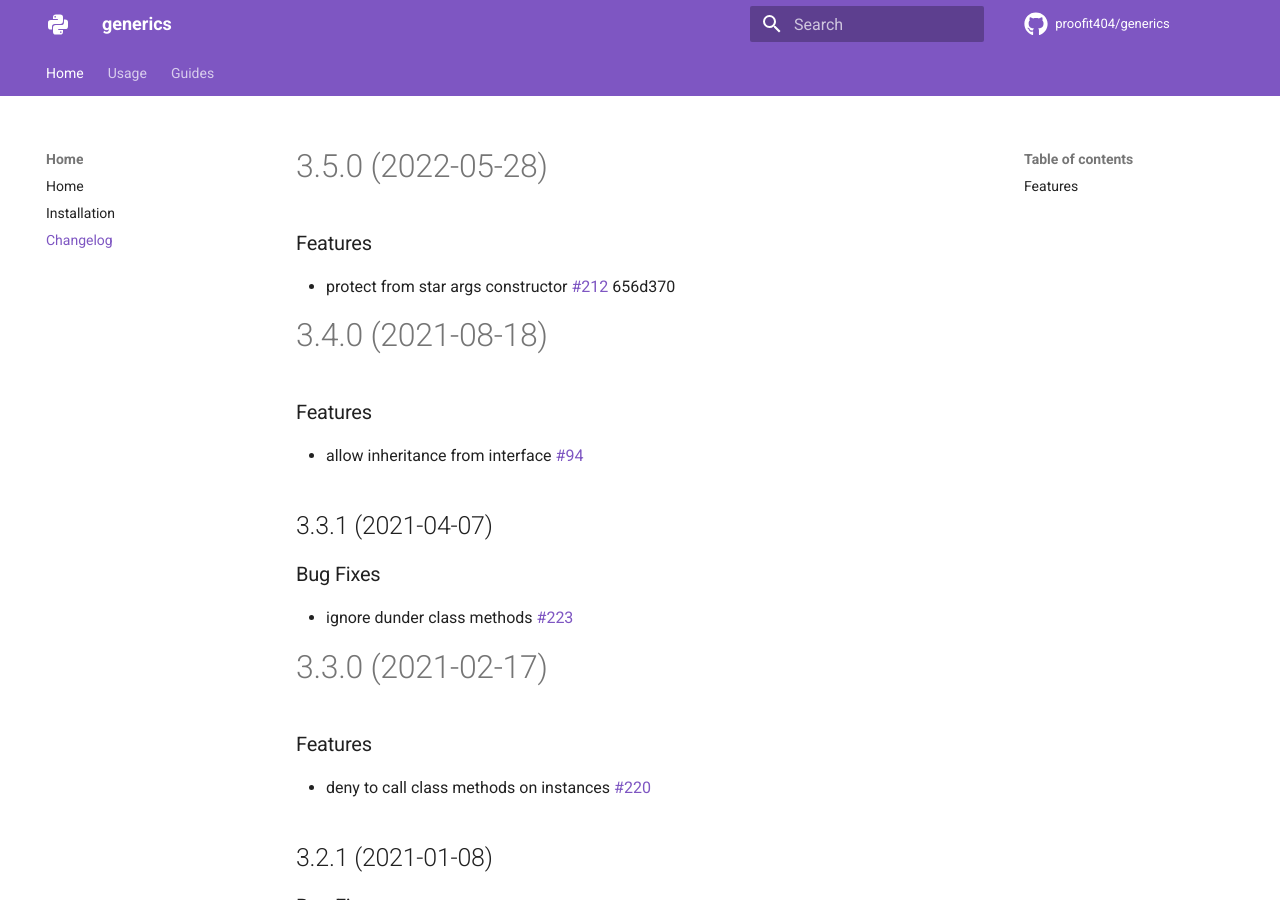
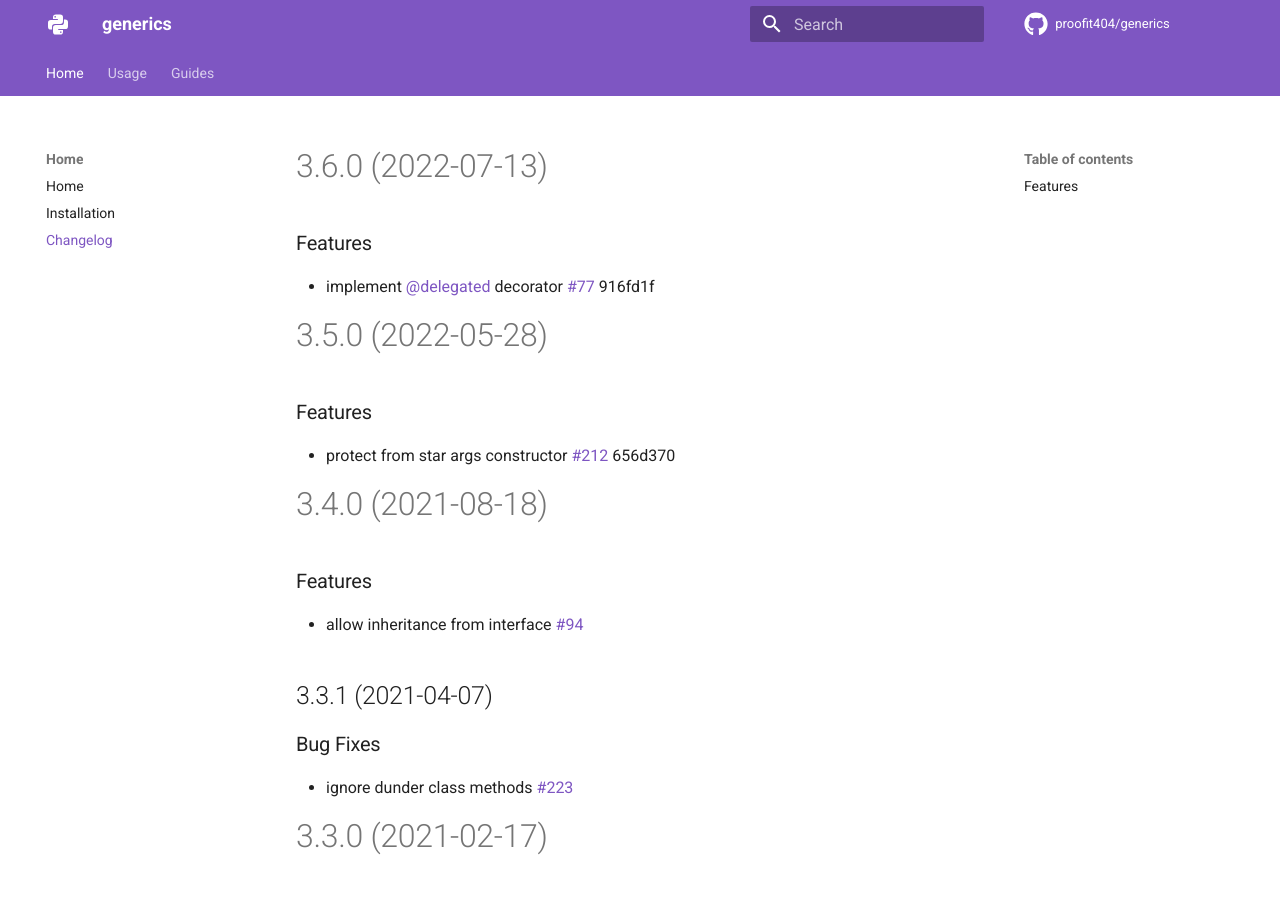
Before and after one commit to proofit404/generics, an MkDocs documentation site: the page built from docs/changelog.md, in a window 1280 px wide and 900 px high. Built offline with MkDocs 1.6.1 and Material for MkDocs 9.7.7, drawn with Linux system fonts in a browser that asks for light colours; comment, search, counter and statistics services are not loaded.

Commit message:
chore(release): 3.6.0 [skip ci]
# 3.6.0 (2022-07-13)

### Features

* implement [@delegated](https://github.com/delegated) decorator [#77](https://github.com/proofit404/generics/issues/77) 916fd1f

```diff
--- a/docs/changelog.md
+++ b/docs/changelog.md
@@ -1,3 +1,10 @@
+# 3.6.0 (2022-07-13)
+
+### Features
+
+- implement [@delegated](https://github.com/delegated) decorator
+  [#77](https://github.com/proofit404/generics/issues/77) 916fd1f
+
 # 3.5.0 (2022-05-28)
 
 ### Features
--- a/package.json
+++ b/package.json
@@ -1,6 +1,6 @@
 {
   "name": "generics",
-  "version": "3.4.0",
+  "version": "3.6.0",
   "private": true,
   "devDependencies": {
     "@commitlint/cli": "*",
--- a/pyproject.toml
+++ b/pyproject.toml
@@ -19,7 +19,7 @@
 ]
 readme = "docs/index.md"
 repository = "https://github.com/proofit404/generics"
-version = "3.5.0"
+version = "3.6.0"
 
 [tool.poetry.dependencies]
 python = "*"
```
